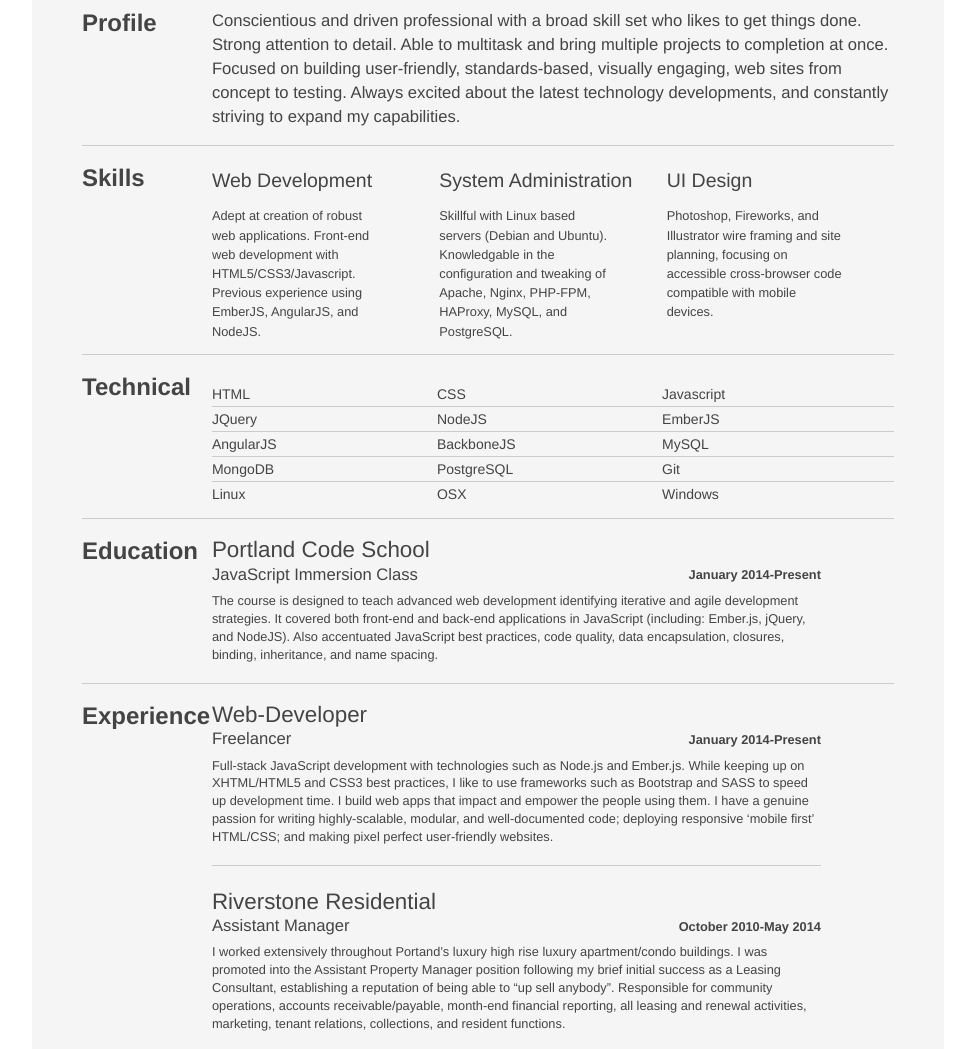
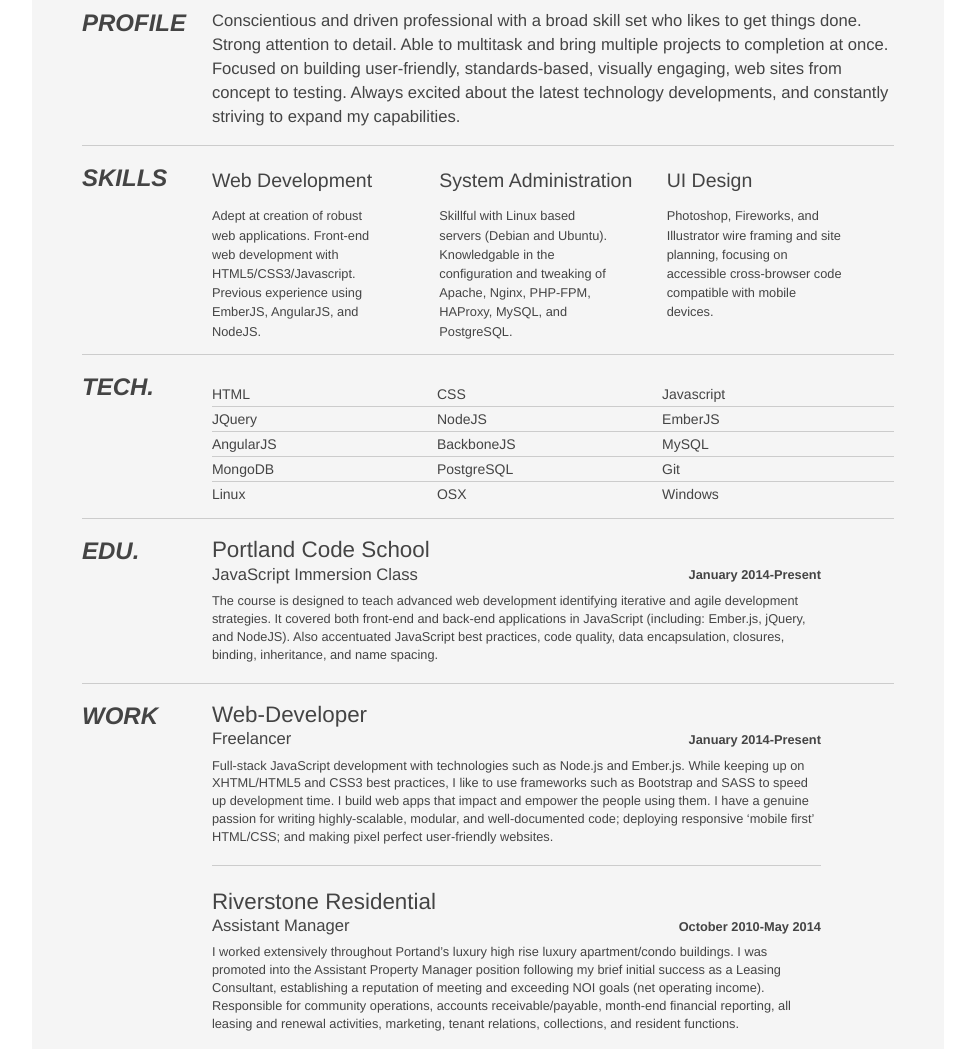
Before and after one commit to Nic-Coons/resume-gen, a plain HTML site: page resume.html in a window 1280 px wide. Shown: the part 184-1233 px from the top of the page, without its empty margins (152-1127 px from the left). Drawn offline with Linux system fonts and the light colour scheme.

Commit message:
edited last section for work, looking good.

```diff
--- a/resume.html
+++ b/resume.html
@@ -644,13 +644,13 @@ ul li dt {
 
 <hr />
 
-<h3 id="profile">Profile</h3>
+<h3 id="profile"><em>PROFILE</em></h3>
 
 <p>Conscientious and driven professional with a broad skill set who likes to get things done. Strong attention to detail. Able to multitask and bring multiple projects to completion at once. Focused on building user-friendly, standards-based, visually engaging, web sites from concept to testing. Always excited about the latest technology developments, and constantly striving to expand my capabilities.</p>
 
 <hr />
 
-<h3 id="skills">Skills</h3>
+<h3 id="skills"><em>SKILLS</em></h3>
 
 <ul>
 <li><dl>
@@ -669,7 +669,7 @@ ul li dt {
 
 <hr />
 
-<h3 id="technical">Technical</h3>
+<h3 id="technical"><em>TECH.</em></h3>
 
 <ol>
 <li>HTML</li>
@@ -691,7 +691,7 @@ ul li dt {
 
 <hr />
 
-<h3 id="experience">Education</h3>
+<h3 id="experience"><em>EDU.</em></h3>
 
 <dl>
 <dt>Portland Code School</dt>
@@ -702,7 +702,7 @@ The course is designed to teach advanced web development identifying iterative a
 
 <hr />
 
-<h3 id="experience">Experience</h3>
+<h3 id="experience"><em>WORK</em></h3>
 
 <dl>
 <dt>Web-Developer</dt>
@@ -713,12 +713,12 @@ Full-stack JavaScript development with technologies such as Node.js and Ember.js
 <dt>Riverstone Residential</dt>
 <dd><em>Assistant Manager</em>
 <strong>October 2010-May 2014</strong>
-I worked extensively throughout Portand&#8217;s luxury high rise luxury apartment/condo buildings. I was promoted into the Assistant Property Manager position following my brief initial success as a Leasing Consultant, establishing a reputation of being able to &#8220;up sell anybody&#8221;. Responsible for community operations, accounts receivable/payable, month-end financial reporting, all leasing and renewal activities, marketing, tenant relations, collections, and resident functions.</dd>
+I worked extensively throughout Portand&#8217;s luxury high rise luxury apartment/condo buildings. I was promoted into the Assistant Property Manager position following my brief initial success as a Leasing Consultant, establishing a reputation of meeting and exceeding NOI goals (net operating income). Responsible for community operations, accounts receivable/payable, month-end financial reporting, all leasing and renewal activities, marketing, tenant relations, collections, and resident functions.</dd>
 
 <dt>Insurance Agent</dt>
 <dd><em>Indepentent Sales</em>
 <strong>February 2007–October 2010</strong>
-As an independent insurance agent I worked closely with my clients to find the best match of benefits using the strongest insurance companies with the needs of each individual. being an independent agent I had the freedom to work &#8216;outside the box&#8217; to find coverage for my client’s one at a time because there is no such thing as one plan is best for everyone.  I was able to go beyond my own knowledge base and tap into the skills of the sales experts. Life insurance has many useful dimensions which I was able to learn sophisticated concepts and implement them for my clients.</dd>
+As an independent insurance agent I worked closely with my clients to find the best match of benefits using the strongest insurance companies with the needs of each individual. being an independent agent I had the freedom to work &#8216;outside the box&#8217; to find coverage for my clients&#8217; one at a time because there is no such thing as one plan is best for everyone.  I was able to go beyond my own knowledge base and tap into the skills of the sales experts. Life insurance has multiple dimensions from which I learned sophisticated concepts and implement them to meet consumer demand.</dd>
 </dl>
 
 <hr />
```
Also changed, not shown: resume.md (+7 -7 lines), 3 other files.
